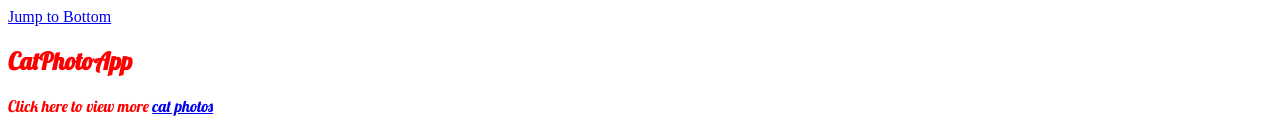
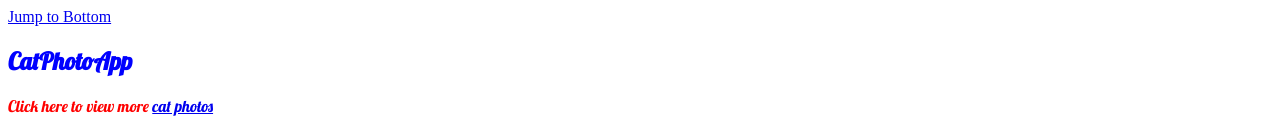
Before and after one commit to marcelosperalta/docs_html_css, a plain HTML site: page course_freecodecamp/basic.html in a window 1280 px wide. In both pictures the pointer is over the element "CatPhotoApp". Shown: the top 130 px of the page. Drawn offline with Linux system fonts and the light colour scheme; grey boxes are pictures that could not be loaded.

Commit message:
HTML_CSS

```diff
--- a/course_freecodecamp/basic.html
+++ b/course_freecodecamp/basic.html
@@ -23,6 +23,9 @@
             /* -------------------------------------------- */
 
             font-family: Lobster;
+        }
+        .red-text:hover {
+            color: blue;
         }
         p {
             font-size: 16px;
```
Also changed, not shown: 1 other file.
